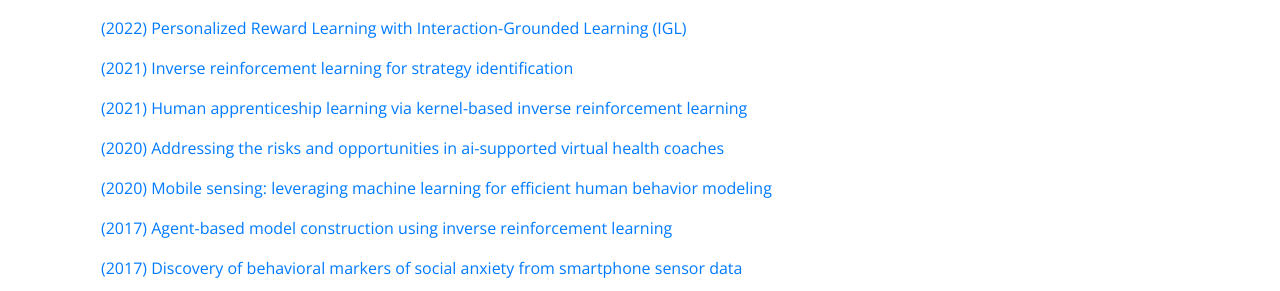
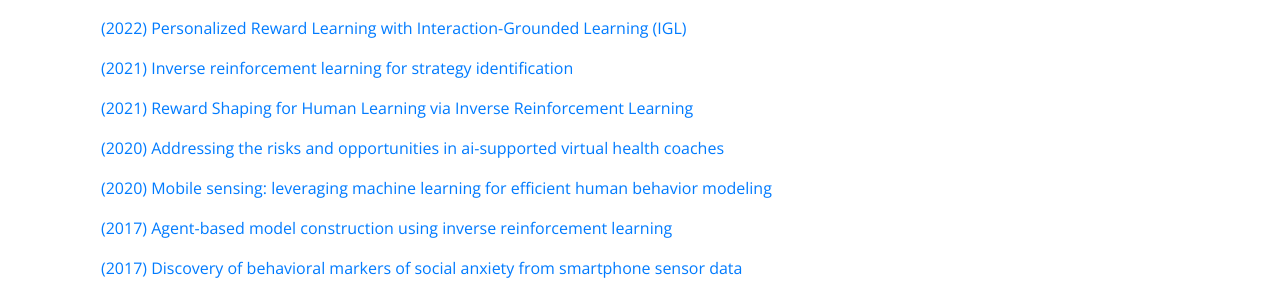
Before and after one commit to mrucker/mrucker.github.io, a Jekyll site: the page built from _areas/papers.html, in a window 1280 px wide. Shown: the part 170-461 px from the top of the page. Built offline with Jekyll 4.4.1, drawn with Linux system fonts in a browser that asks for light colours; nearby versions of some CDN libraries.

Commit message:
Updated paper title.

```diff
--- a/_data/papers.yml
+++ b/_data/papers.yml
@@ -10,7 +10,7 @@
   url      : https://arxiv.org/abs/2108.00293
   position : 6
 
-- title    : (2021) Human apprenticeship learning via kernel-based inverse reinforcement learning
+- title    : (2021) Reward Shaping for Human Learning via Inverse Reinforcement Learning
   url      : https://arxiv.org/abs/2002.10904
   position : 5
 
```
